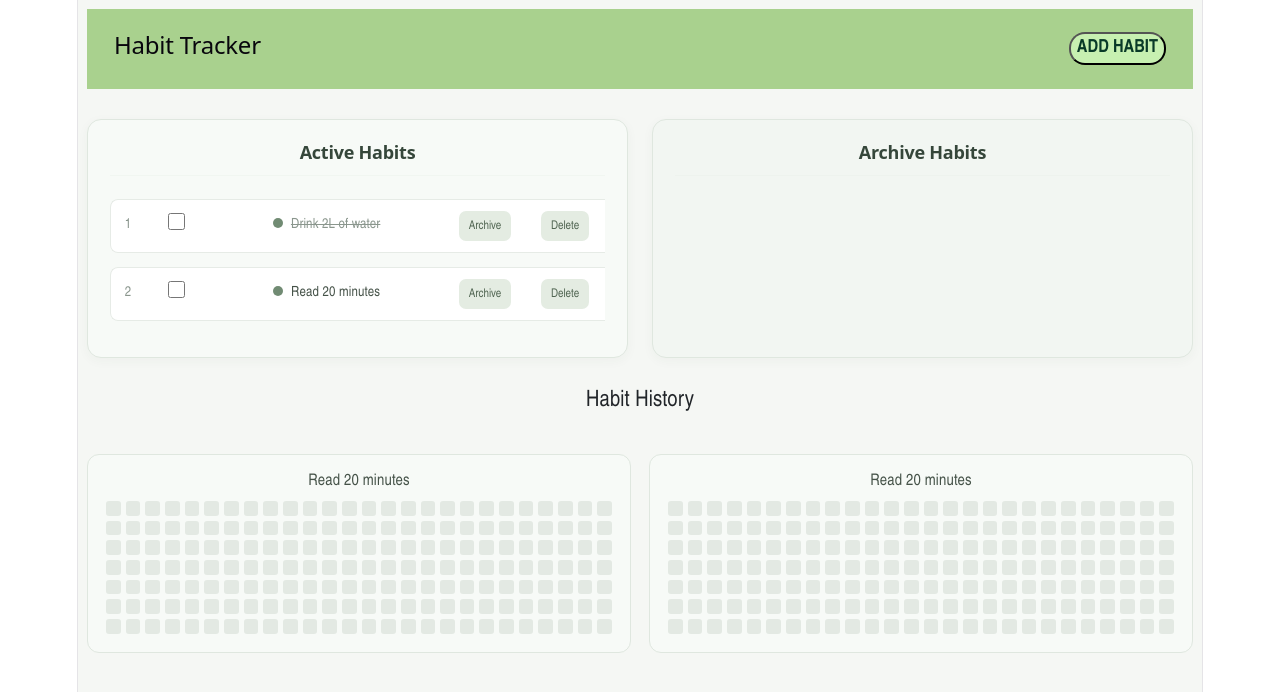
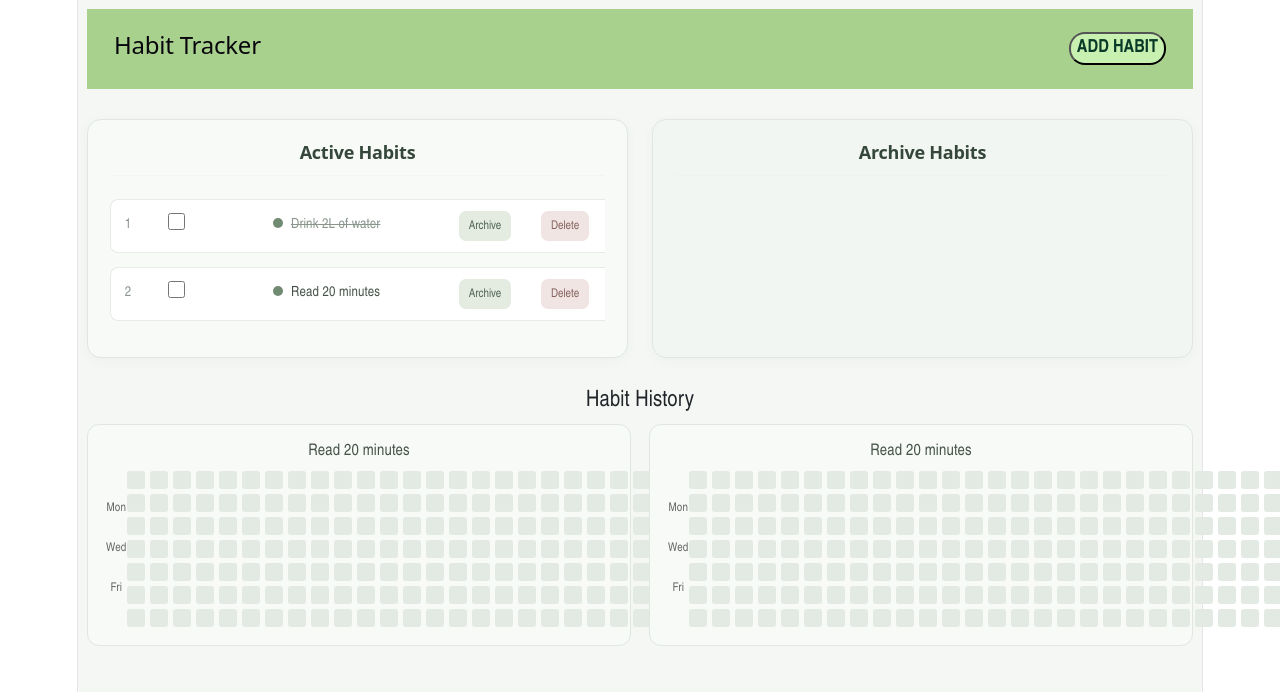
Before and after one commit to NischalBhatta/ht_client, a React (Vite) app: page / in a window 1280 px wide. Shown: the top 692 px of the page. Built offline with nearby package versions, Linux system fonts and the light colour scheme.

Commit message:
Added Weekdays label for Habit History

```diff
--- a/src/App.css
+++ b/src/App.css
@@ -300,9 +300,7 @@
   background: #627765;
 }
 
-/* =========================================
-   HABIT HISTORY
-========================================= */
+/* Habit History */
 
 .habit-history {
   margin-top: 30px;
@@ -337,7 +335,8 @@
 .heatmap-grid {
   display: grid;
 
-  grid-template-columns: repeat(26, 1fr);
+  grid-template-rows: repeat(7, 1fr);
+  grid-auto-flow: column;
 
   gap: 5px;
 }
@@ -345,12 +344,32 @@
 /* Square */
 
 .heatmap-square {
-  width: 100%;
+  height: 18px;
+  width: 18px;
   aspect-ratio: 1;
 
   border-radius: 3px;
 
   background-color: #e3e9e3;
+}
+
+/* Weekday Labels */
+.weekday-labels {
+  display: flex;
+  flex-direction: column;
+  margin-right: 8px;
+}
+
+.weekday-label {
+  height: 20px;
+  font-size: 12px;
+  color: #666;
+}
+
+.heatmap-wrapper {
+  display: flex;
+  justify-content: space-between;
+  align-items: center;
 }
 
 /* Responsive */
--- a/src/App.jsx
+++ b/src/App.jsx
@@ -120,6 +120,7 @@ function App() {
             archivedHabits={archivedHabits}
             handleArchiveToggle={handleArchiveToggle}
             handleToggleComplete={handleToggleComplete}
+            handleDeleteButton={handleDeleteButton}
           />
 
           {/* Habit form */}
--- a/src/components/HabitHistory.jsx
+++ b/src/components/HabitHistory.jsx
@@ -1,14 +1,42 @@
 const HabitHistory = () => {
+  const WEEKDAYS = ["Sun", "Mon", "Tue", "Wed", "Thu", "Fri", "Sat"];
+
+  const getPastDates = (count) => {
+    const today = new Date();
+
+    return Array.from({ length: count })
+      .map((_, i) => {
+        const d = new Date(today);
+        d.setDate(today.getDate() - i);
+        return d;
+      })
+      .reverse();
+  };
+
+  const getMonthLabel = (date) => {
+    date.toLocaleString("default", { month: "short" });
+  };
   return (
-    <div className="habit-history">
+    <div>
       <div className="heatmap-container">
         <div className="heatmap-card">
           <h3>Read 20 minutes</h3>
+          <div className="heatmap-wrapper">
+            {/* Days Label */}
+            <div className="weekdays-labels">
+              {["", "Mon", "", "Wed", "", "Fri", ""].map((day) => (
+                <div key={day} className="weekday-label">
+                  {day}
+                </div>
+              ))}
+            </div>
 
-          <div className="heatmap-grid">
-            {Array.from({ length: 182 }).map((_, index) => (
-              <div className="heatmap-square" key={index}></div>
-            ))}
+            {/* Month Label */}
+            <div className="heatmap-grid">
+              {Array.from({ length: 182 }).map((_, index) => (
+                <div className="heatmap-square" key={index}></div>
+              ))}
+            </div>
           </div>
         </div>
       </div>
--- a/src/components/habitList.jsx
+++ b/src/components/habitList.jsx
@@ -5,7 +5,7 @@ export const HabitList = ({
   archivedHabits,
   handleToggleComplete,
   handleArchiveToggle,
-  handleDelete,
+  handleDeleteButton,
 }) => {
   return (
     <div className="habit-list">
@@ -63,8 +63,8 @@ export const HabitList = ({
                   </td>
                   <td>
                     <button
-                      className="handleArchiveButton"
-                      onClick={() => handleDelete(item._id)}
+                      className="handleDeleteButton"
+                      onClick={() => handleDeleteButton(item._id)}
                     >
                       Delete
                     </button>
@@ -102,7 +102,7 @@ export const HabitList = ({
                   <td>
                     <button
                       className="handleDeleteButton"
-                      onClick={() => handleDelete(item._id)}
+                      onClick={() => handleDeleteButton(item._id)}
                     >
                       Delete
                     </button>
```
